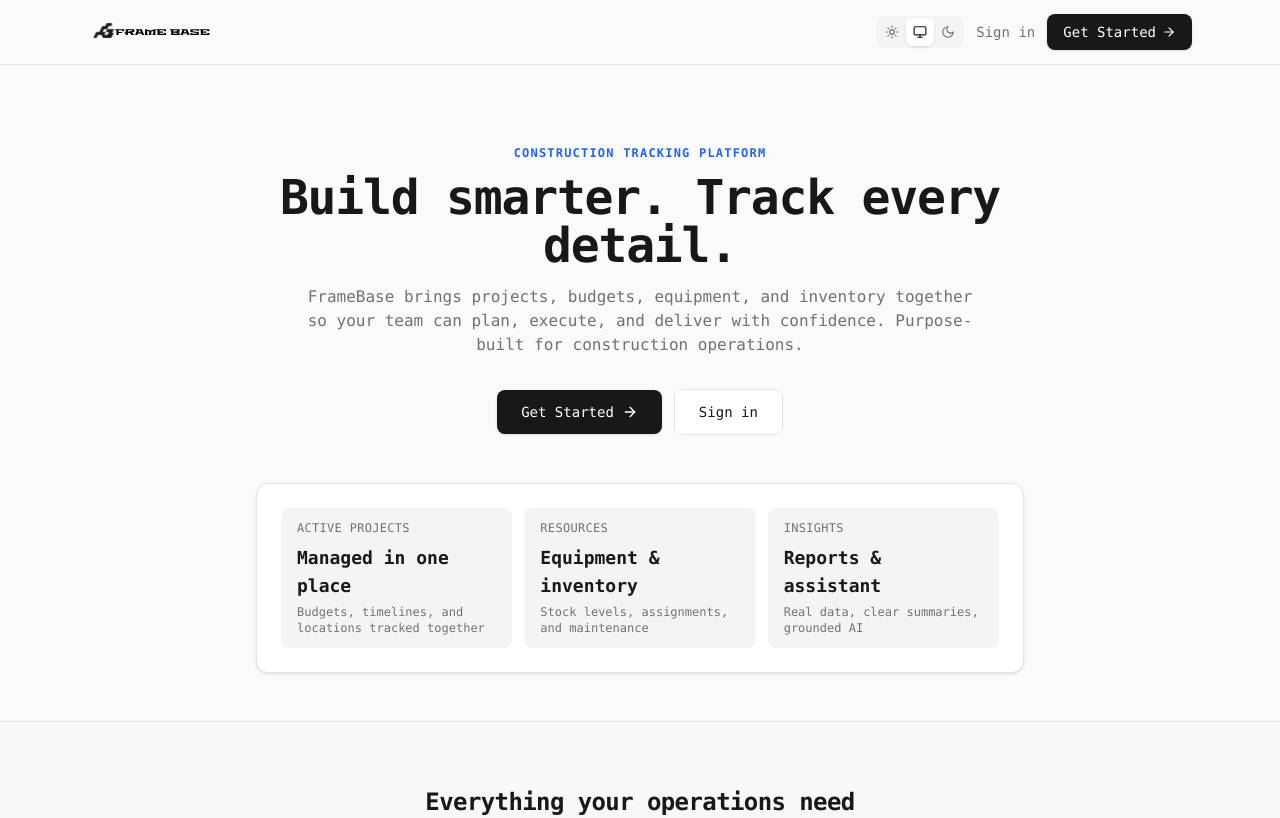
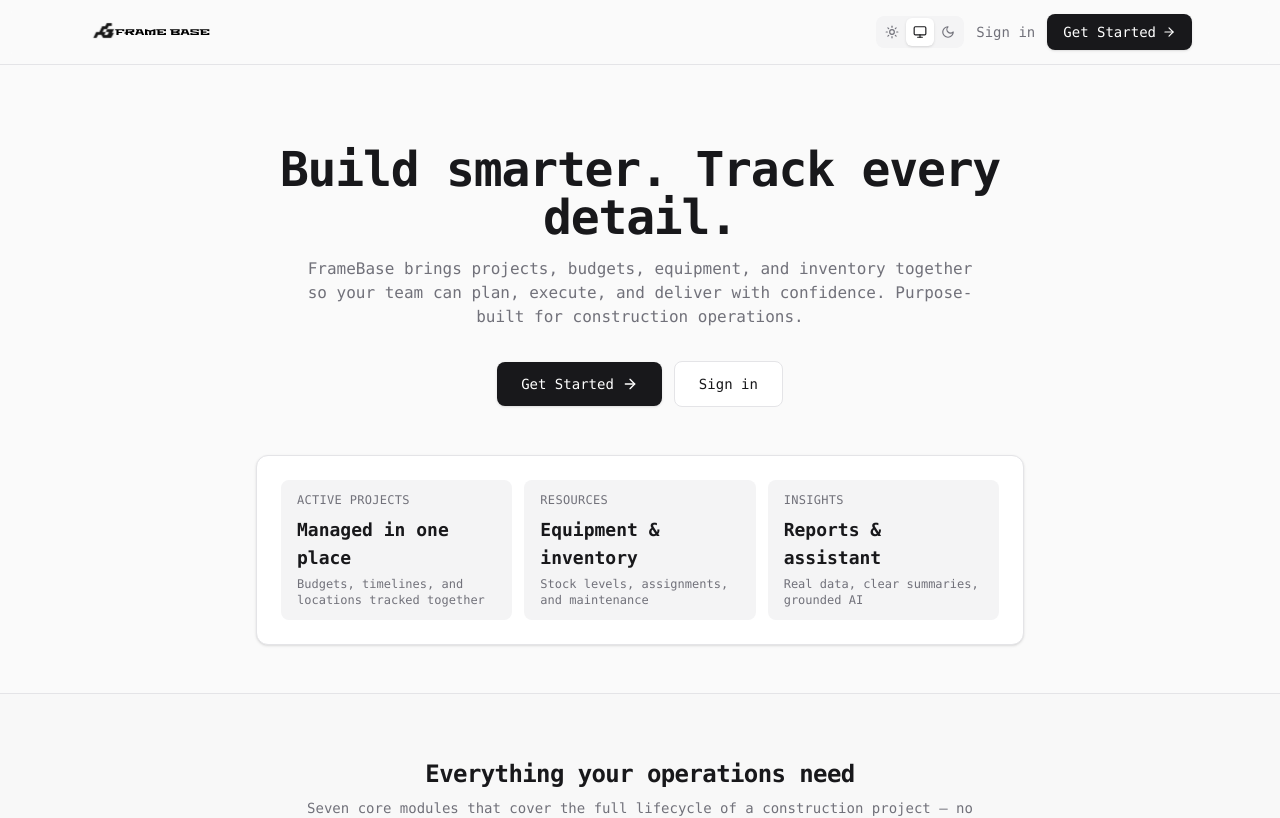
Before and after one commit to DNY-git/framebase-app, a React (Vite) app in the folder apps/web/: page / in a window 1280 px wide. Shown: the top 818 px of the page. Built offline with nearby package versions, Linux system fonts and the light colour scheme; what @constructtrack/types would draw is missing.

Commit message:
fix: remove construction tracking eyebrow text from landing hero

```diff
--- a/apps/web/src/pages/LandingPage.tsx
+++ b/apps/web/src/pages/LandingPage.tsx
@@ -106,9 +106,6 @@ export function LandingPage(): React.JSX.Element {
       {/* Hero */}
       <section className="mx-auto max-w-6xl px-4 pb-12 pt-12 sm:px-6 sm:pt-16 lg:pt-20">
         <div className="mx-auto max-w-3xl text-center">
-          <p className="mb-3 text-xs font-semibold uppercase tracking-widest text-primary">
-            Construction tracking platform
-          </p>
           <h1 className="text-3xl font-bold tracking-tight text-foreground sm:text-4xl lg:text-5xl">
             Build smarter. Track every detail.
           </h1>
```
